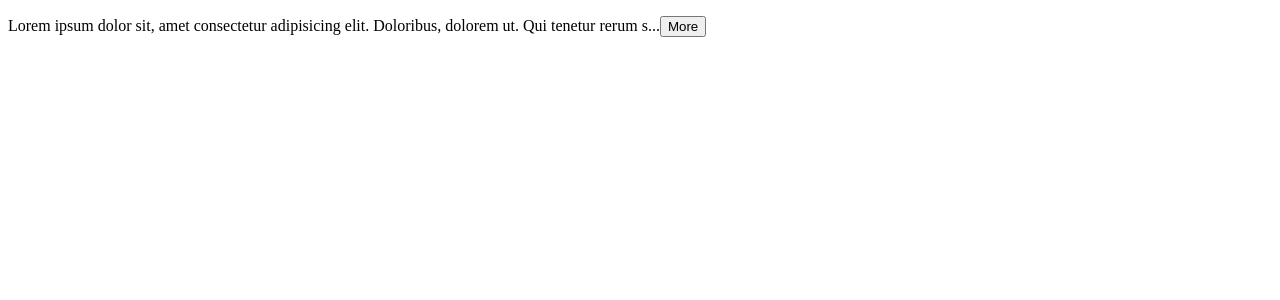
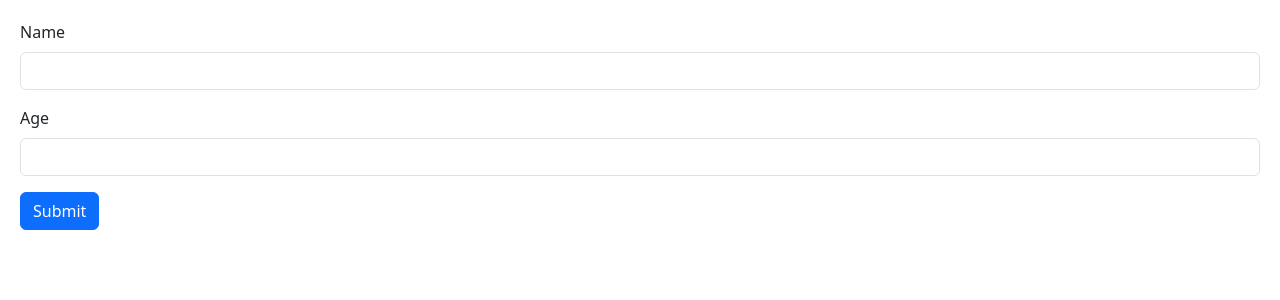
Before and after one commit to haroldport/react-app, a React (Vite) app: page / in a window 1280 px wide. Shown: the top 300 px of the page. Built offline with nearby package versions, Linux system fonts and the light colour scheme.

Commit message:
Building form: access input fields with useRef hook

```diff
--- a/src/App.tsx
+++ b/src/App.tsx
@@ -1,21 +1,9 @@
-import ExpandableText from "./components/ExpandableText";
+import Form from "./components/Form";
 
 function App() {
   return (
     <div>
-      <ExpandableText>
-        Lorem ipsum dolor sit, amet consectetur adipisicing elit. Doloribus,
-        dolorem ut. Qui tenetur rerum soluta error. Atque, eaque incidunt. Illum
-        quidem beatae cum hic nemo incidunt quam corrupti necessitatibus quae
-        suscipit, totam consectetur odio eaque, quo laborum ea rerum reiciendis
-        recusandae deleniti magnam modi. Deleniti fugit ipsam explicabo magni.
-        Delectus sed vitae nobis ab animi, atque culpa voluptatum. Architecto
-        impedit autem, aliquam velit officiis quidem? Minus delectus quae illum,
-        suscipit, officia maiores adipisci possimus, doloremque libero id beatae
-        omnis saepe necessitatibus eius provident eum dicta ut perspiciatis odio
-        animi vitae facilis. Quas, autem deleniti. Et nam similique earum
-        distinctio magni?
-      </ExpandableText>
+      <Form />
     </div>
   );
 }
--- /dev/null
+++ b/src/components/Form.tsx
@@ -0,0 +1,40 @@
+import { FormEvent, useRef } from "react";
+
+const Form = () => {
+  const nameRef = useRef<HTMLInputElement>(null);
+  const ageRef = useRef<HTMLInputElement>(null);
+  const person = { name: "", age: 0 };
+
+  const handleSubmit = (event: FormEvent) => {
+    event.preventDefault();
+    if (nameRef.current !== null) {
+      person.name = nameRef.current.value;
+    }
+    if (ageRef.current !== null) {
+      person.age = parseInt(ageRef.current.value);
+    }
+    console.log(person);
+  };
+
+  return (
+    <form onSubmit={handleSubmit}>
+      <div className="mb-3">
+        <label htmlFor="name" className="form-label">
+          Name
+        </label>
+        <input ref={nameRef} id="name" type="text" className="form-control" />
+      </div>
+      <div className="mb-3">
+        <label htmlFor="age" className="form-label">
+          Age
+        </label>
+        <input ref={ageRef} id="age" type="number" className="form-control" />
+      </div>
+      <button className="btn btn-primary" type="submit">
+        Submit
+      </button>
+    </form>
+  );
+};
+
+export default Form;
--- /dev/null
+++ b/src/index.css
@@ -0,0 +1,3 @@
+body {
+  padding: 20px;
+}
--- a/src/main.tsx
+++ b/src/main.tsx
@@ -1,6 +1,8 @@
 import React from "react";
 import ReactDOM from "react-dom/client";
-import App from "./App.tsx";
+import App from "./App";
+import "bootstrap/dist/css/bootstrap.css";
+import "./index.css";
 
 ReactDOM.createRoot(document.getElementById("root")!).render(
   <React.StrictMode>
```
